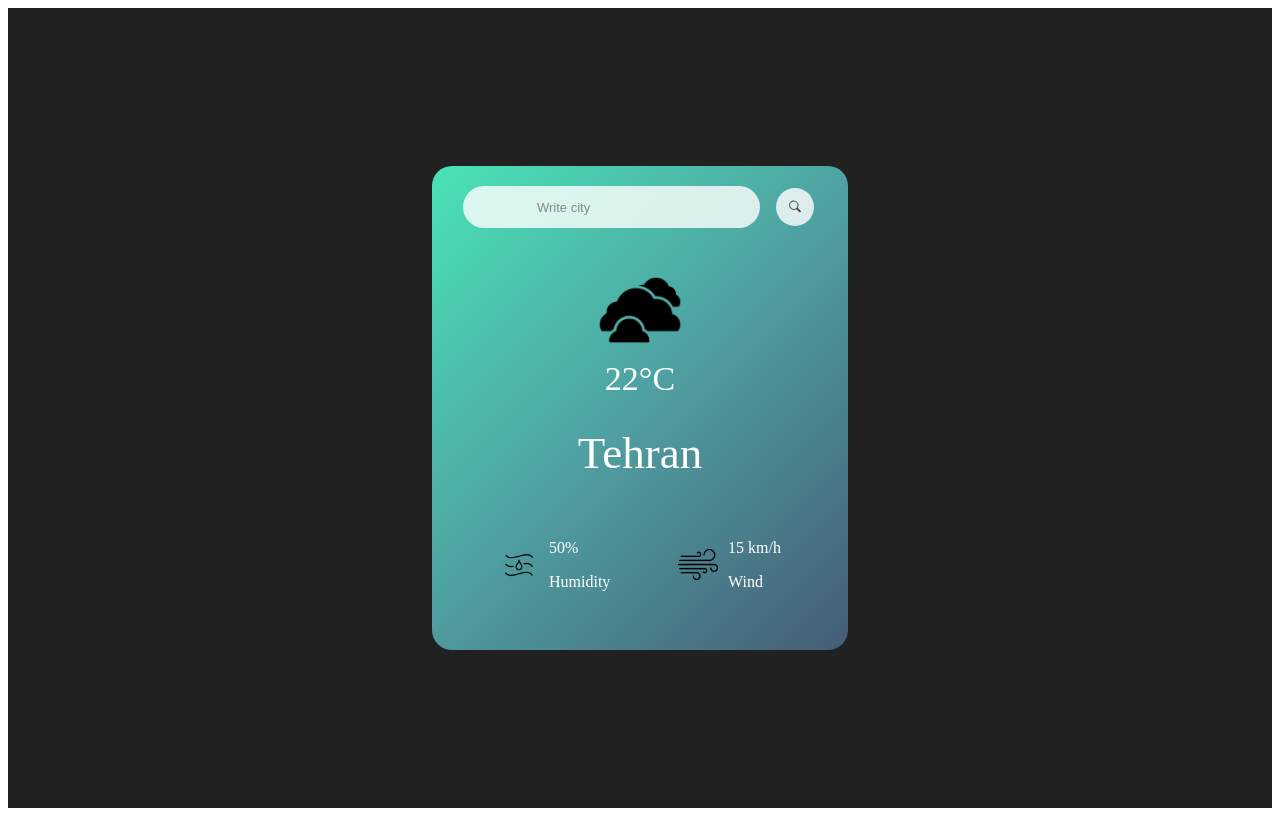
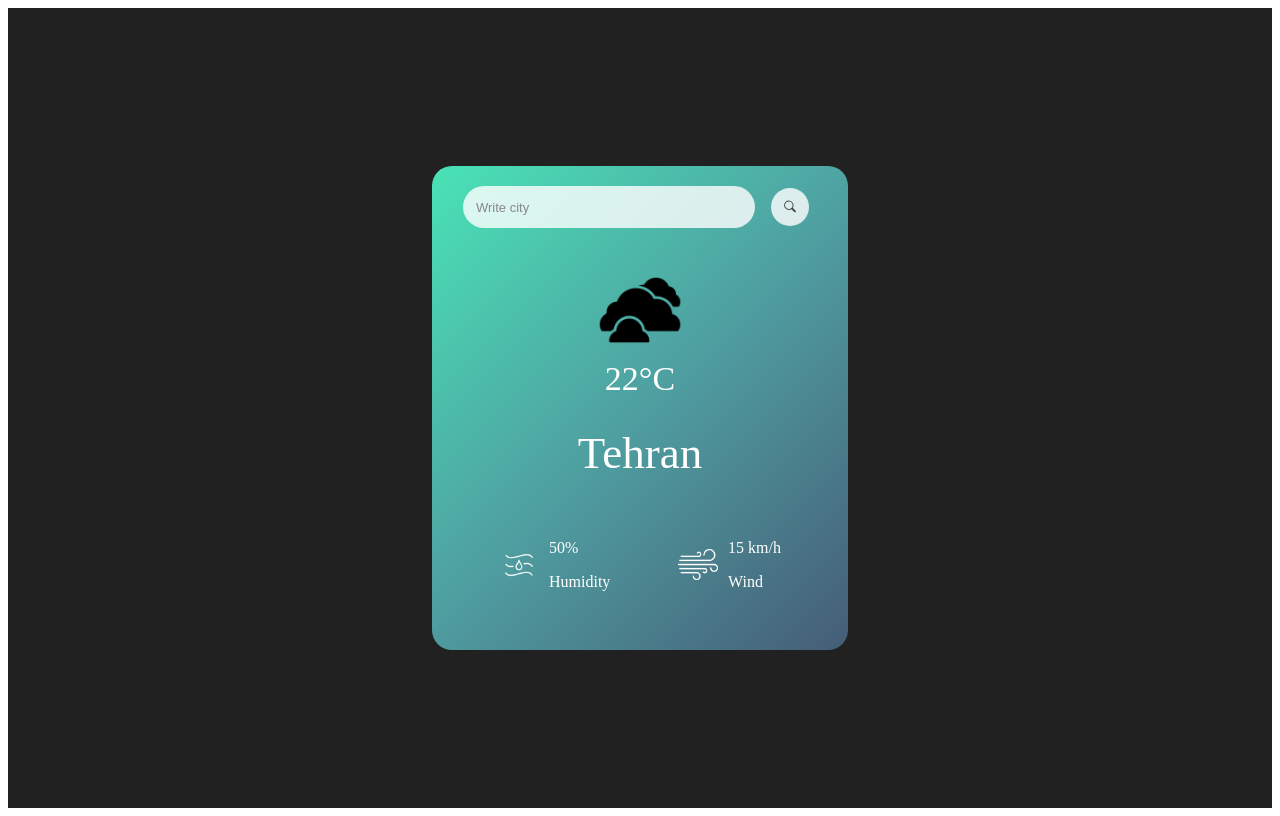
Before and after one commit to nazaningh2004/weatherapp-js, a plain HTML site: page index.html in a window 1280 px wide. Drawn offline with Linux system fonts and the light colour scheme.

Commit message:
Initial commit

```diff
--- a/main.css
+++ b/main.css
@@ -6,7 +6,6 @@
   position: relative;
   background-color: #212121;
 }
-
 .box {
   width: 400px;
   height: 468px;
@@ -26,8 +25,8 @@
   align-items: center;
   background: #ffffffcc;
   border-radius: 25px;
-  padding: 5px 66px;
-  width: 165px;
+  padding: 5px;
+  width: 282px;
   position: absolute;
   top: 20px;
   left: 31px;
@@ -104,6 +103,7 @@
 }
 
 .col img {
+  filter: invert(1);
   width: 40px;
   margin-right: 10px;
 }
```
Also changed, not shown: main.js (+8 -14 lines).
